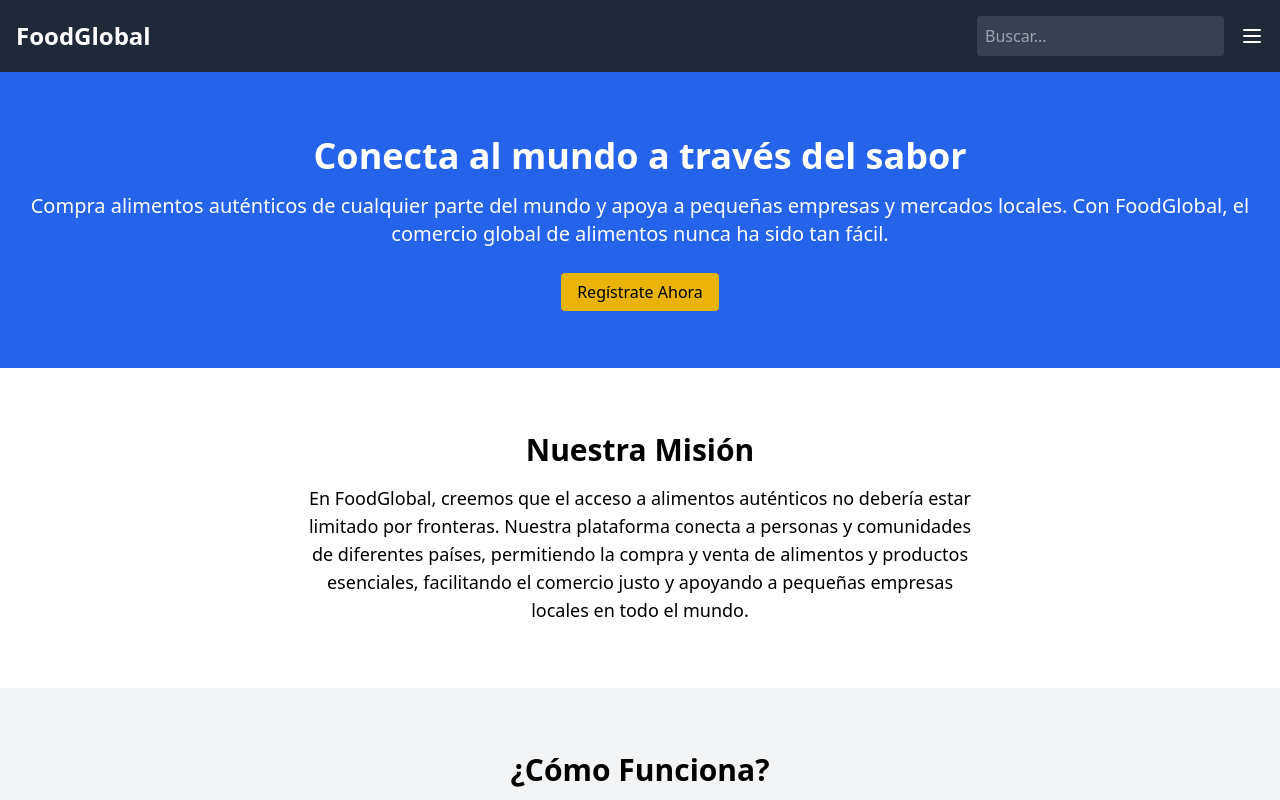
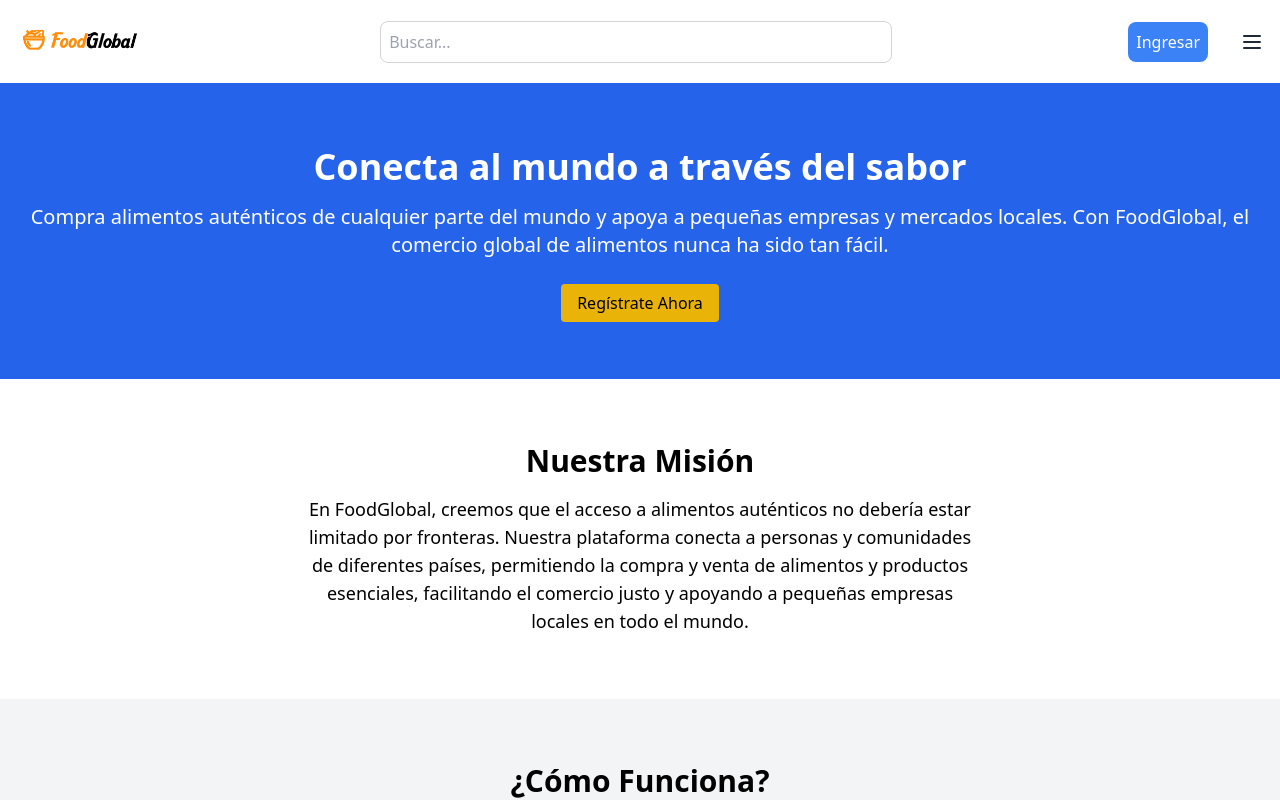
Before and after one commit to carrizobrebeca/Front-FoodGlobal-PF, a React (Create React App) app: page / in a window 1280 px wide. Shown: the top 800 px of the page. Built offline with nearby package versions, Linux system fonts and the light colour scheme; no server answers.

Commit message:
favico y demas

```diff
--- a/public/index.html
+++ b/public/index.html
@@ -10,34 +10,13 @@
       content="Web site created using create-react-app"
     />
     <link rel="apple-touch-icon" href="%PUBLIC_URL%/logo192.png" />
-    <!--
-      manifest.json provides metadata used when your web app is installed on a
-      user's mobile device or desktop. See https://developers.google.com/web/fundamentals/web-app-manifest/
-    -->
+
     <link rel="manifest" href="%PUBLIC_URL%/manifest.json" />
-    <!--
-      Notice the use of %PUBLIC_URL% in the tags above.
-      It will be replaced with the URL of the `public` folder during the build.
-      Only files inside the `public` folder can be referenced from the HTML.
-
-      Unlike "/favicon.ico" or "favicon.ico", "%PUBLIC_URL%/favicon.ico" will
-      work correctly both with client-side routing and a non-root public URL.
-      Learn how to configure a non-root public URL by running `npm run build`.
-    -->
-    <title>React App</title>
+    <title>Food Global</title>
   </head>
   <body>
     <noscript>You need to enable JavaScript to run this app.</noscript>
     <div id="root"></div>
-    <!--
-      This HTML file is a template.
-      If you open it directly in the browser, you will see an empty page.
 
-      You can add webfonts, meta tags, or analytics to this file.
-      The build step will place the bundled scripts into the <body> tag.
-
-      To begin the development, run `npm start` or `yarn start`.
-      To create a production bundle, use `npm run build` or `yarn build`.
-    -->
   </body>
 </html>
--- a/src/components/HeroSection.jsx
+++ /dev/null
@@ -1,15 +0,0 @@
-import React from 'react';
-
-
-
-const HeroSection = () => {
-  return (
-    <section className="hero-section bg-blue-500 text-white py-16 px-4">
-      <h1 className="text-4xl font-bold mb-4">Welcome to FoodGlobal</h1>
-      <p className="text-xl mb-8">Discover the best recipes from around the world.</p>
-      <Link to="/explore" className="bg-yellow-500 text-black py-2 px-4 rounded">Explore</Link>
-    </section>
-  );
-};
-
-export default HeroSection;
--- a/src/components/Navbar.jsx
+++ b/src/components/Navbar.jsx
@@ -1,24 +1,65 @@
-import React, { useState } from 'react';
+import React, { useState, useEffect } from 'react';
 import { Link } from 'react-router-dom';
+import logo from '../assets/images/logofood.png'; // Asegúrate de que la ruta sea correcta
 
 const Navbar = () => {
   const [isOpen, setIsOpen] = useState(false);
+  const [location, setLocation] = useState(null);
+
+  useEffect(() => {
+    const fetchLocation = async () => {
+      try {
+        const response = await fetch('https://ipinfo.io/json?token=YOUR_API_KEY'); // Reemplaza con tu API key
+        const data = await response.json();
+        setLocation(data);
+      } catch (error) {
+        console.error('Error fetching location:', error);
+      }
+    };
+
+    fetchLocation();
+  }, []);
 
   const toggleSidebar = () => {
     setIsOpen(!isOpen);
   };
 
   return (
-    <nav className="bg-gray-800 text-white p-4 flex justify-between items-center">
-      <Link to="/" className="text-2xl font-bold">FoodGlobal</Link>
-      <div className="flex items-center">
+    <>
+      <nav className="bg-white text-gray-800 p-4 flex justify-between items-center shadow-lg">
+        {/* Logo en lugar del texto */}
+        <Link to="/" className="flex items-center">
+          <img src={logo} alt="FoodGlobal Logo" className="w-32 h-auto" />
+        </Link>
+
+        {/* Barra de Búsqueda Centrada */}
+        <div className="flex-1 flex justify-center">
           <input
             type="text"
             placeholder="Buscar..."
-          className="p-2 rounded bg-gray-700 text-white outline-none"
+            className="p-2 w-3/5 max-w-lg rounded-lg border border-gray-300 outline-none focus:ring-2 focus:ring-blue-500"
           />
+        </div>
+
+        {/* Ubicación, Bandera y Ingreso a la Cuenta */}
+        <div className="flex items-center">
+          {location && (
+            <div className="flex items-center text-gray-600 mr-4">
+              <span>{location.city}, {location.region}</span>
+              <img
+                src={`https://flagcdn.com/w20/${location.country.toLowerCase()}.png`}
+                alt={location.country}
+                className="w-6 h-6 ml-2"
+              />
+            </div>
+          )}
+          <Link to="/login" className="p-2 bg-blue-500 text-white rounded-lg mr-4 hover:bg-blue-600 transition">
+            Ingresar
+          </Link>
+
+          {/* Botón de la Barra Lateral */}
           <button className="ml-4" onClick={toggleSidebar}>
-          <svg className="w-6 h-6 text-white" fill="none" stroke="currentColor" viewBox="0 0 24 24" xmlns="http://www.w3.org/2000/svg">
+            <svg className="w-6 h-6 text-gray-800" fill="none" stroke="currentColor" viewBox="0 0 24 24" xmlns="http://www.w3.org/2000/svg">
               <path strokeLinecap="round" strokeLinejoin="round" strokeWidth="2" d="M4 6h16M4 12h16M4 18h16"></path>
             </svg>
           </button>
@@ -42,12 +83,13 @@ const Navbar = () => {
               <li><Link to="/">Inicio</Link></li>
               <li><Link to="/productos">Productos</Link></li>
               <li><Link to="/locales">Locales</Link></li>
+              <li><Link to="/afiliarse">Afiliarse</Link></li>
               <li><Link to="/about">Sobre Nosotros</Link></li>
-            <li><Link to="/afiliarse">Afiliarse</Link></li>
             </ul>
           </div>
         </div>
       </nav>
+    </>
   );
 };
 
--- a/src/pages/Afiliarse.jsx
+++ b/src/pages/Afiliarse.jsx
@@ -1,5 +1,6 @@
 import React, { useState } from 'react';
 import axios from 'axios';
+import Navbar from '../components/Navbar';
 
 const RegistroAfiliacion = () => {
   const [nombreLocal, setNombreLocal] = useState('');
@@ -23,6 +24,8 @@ const RegistroAfiliacion = () => {
   };
 
   return (
+    <>
+    <Navbar/>
     <div className="p-8 bg-gray-100">
       <section className="registro-intro text-center py-16">
         <h1 className="text-4xl font-bold mb-4">Afíliate con FoodGlobal</h1>
@@ -84,6 +87,7 @@ const RegistroAfiliacion = () => {
         </form>
       </section>
     </div>
+    </>
   );
 };
 
```
Also changed, not shown: src/assets/images/logofood.png (added), 1 other file (tests, documents, lock files or other folders). Lines whose indentation alone changed are shown as unchanged.
